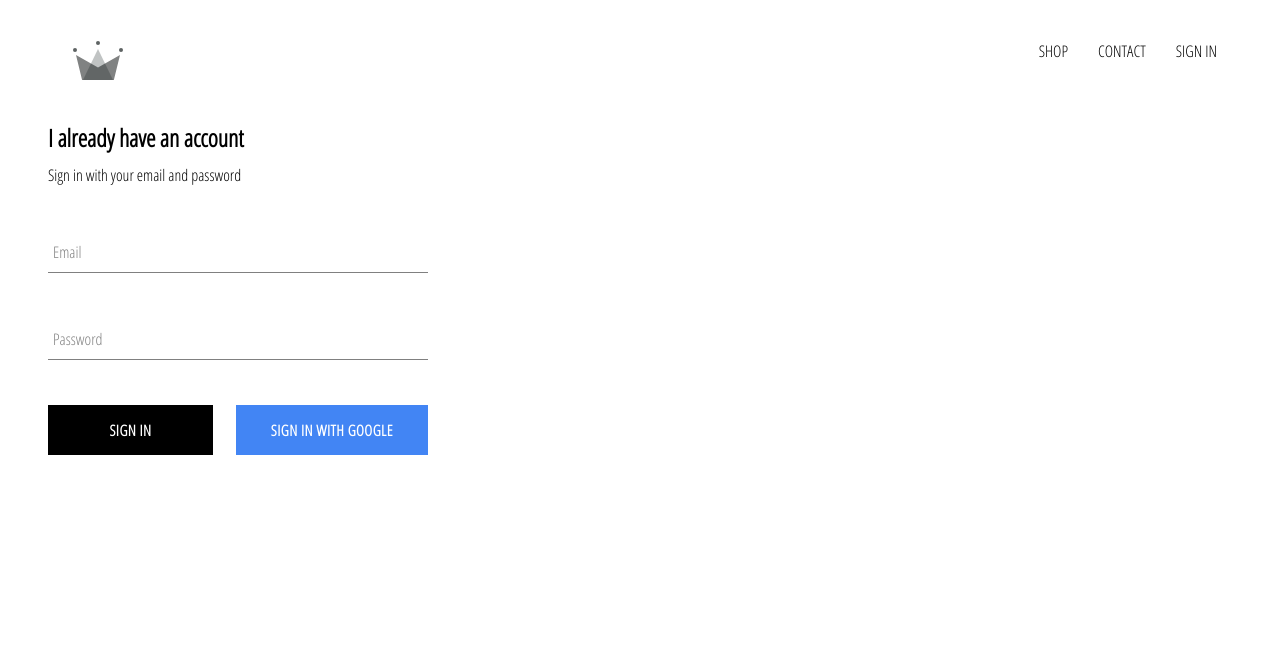
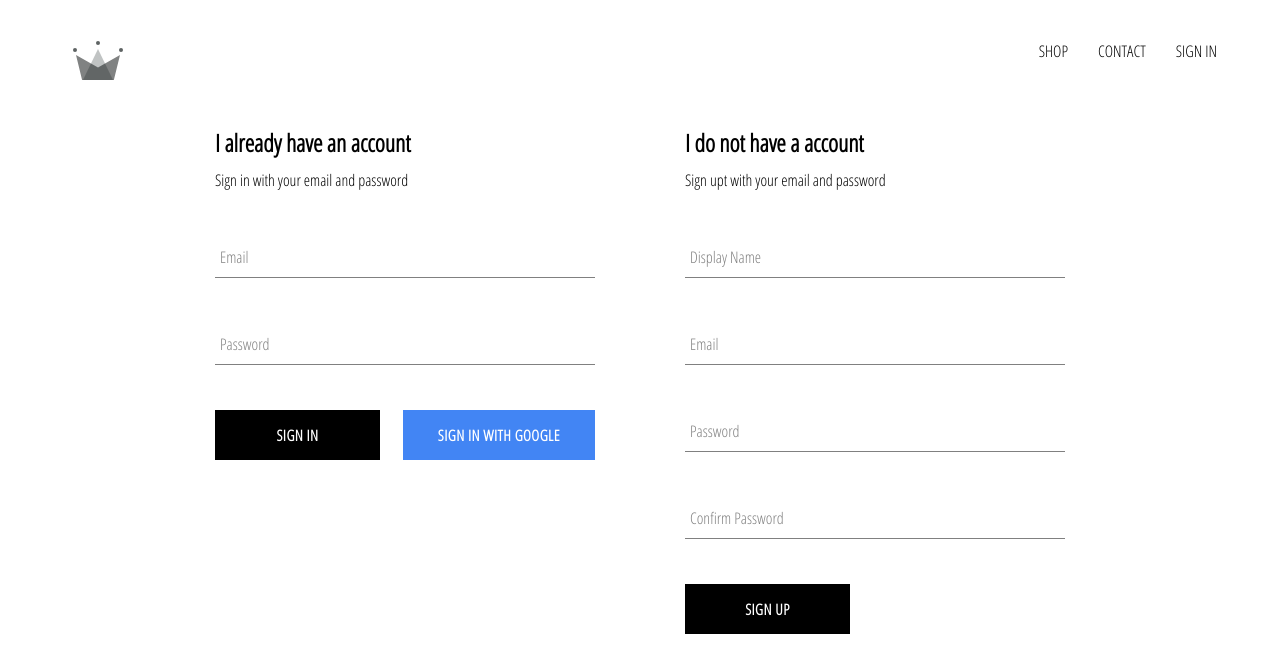
Before and after one commit to akhegade/clothing-ecom-app, a React (Create React App) app: page /signin in a window 1280 px wide. Shown: the top 672 px of the page. Built offline with nearby package versions, Linux system fonts and the light colour scheme; no server answers.

Commit message:
add sign-up component and implemented firebase utils,included ability to store authenticated users into firestore database

```diff
--- a/src/App.js
+++ b/src/App.js
@@ -6,7 +6,7 @@
 import Header from "./components/header/header.component";
 import SignInAndSignUp from "./pages/sign-in-and-sing-up/sign-in-and-sing-up.component";
 
-import {auth} from "./firebase/firebase.utils";
+import {auth, createUserProfileDocument} from "./firebase/firebase.utils";
 
 class App extends React.Component {
   constructor() {
@@ -19,15 +19,36 @@
   unsubcribeFromAuth = null;
 
   componentDidMount() {
-    this.unsubcribeFromAuth = auth.onAuthStateChanged(user => {
-      this.setState({currentUser: user});
+    this.unsubcribeFromAuth = auth.onAuthStateChanged(async userAuth => {
+      // this.setState({currentUser: user});
+      // createUserProfileDocument(user);
+
+      if (userAuth) {
+        const userRef = await createUserProfileDocument(userAuth);
+
+        userRef.onSnapshot(snapShot => {
+          // consolce.log(snapShot.data());
+          this.setState({
+            currentUser:{
+              id:snapShot.id,
+              ...snapShot.data()
+            }
+          },()=>{
+          console.log(this.state);
+          })
+
+
+        });
+      }
+      else{
+        this.setState({currentUser:userAuth})
+      }
 
     });
   }
 
   componentWillUnmount() {
     this.unsubcribeFromAuth();
-
   }
 
   render() {
--- /dev/null
+++ b/src/components/sign-up/sign-up.component.jsx
@@ -0,0 +1,98 @@
+import React from "react";
+
+import "./sign-up.style.scss";
+
+import FormInput from "../form-input/form-input.component";
+import CustomButton from "../custom-button/custom-button.component";
+
+import {auth, createUserProfileDocument} from "../../firebase/firebase.utils";
+
+class SignUp extends React.Component {
+  constructor() {
+    super();
+    this.state = {
+      displayName: "",
+      email: "",
+      password: "",
+      confirmPassword: ""
+    };
+  }
+
+  handleSubmit = async event => {
+    event.preventDefault();
+
+    const {displayName, email, password, confirmPassword} = this.state;
+
+    if (password !== confirmPassword) {
+      alert("passowrd don't match");
+      return;
+    }
+
+    try {
+      const {user} = await auth.createUserWithEmailAndPassword(email, password);
+
+      await createUserProfileDocument(user, {displayName});
+
+      this.setState({
+        displayName: "",
+        email: "",
+        password: "",
+        confirmPassword: ""
+      });
+    } catch (error) {
+      console.log(error);
+    }
+  };
+
+  handleChange = event => {
+    const {name, value} = event.target;
+    this.setState({[name]: value});
+  };
+
+  render() {
+    const {displayName, email, password, confirmPassword} = this.state;
+    return (
+      <div className="sign-up">
+        <h2 className="title">I do not have a account</h2>
+        <span>Sign upt with your email and password</span>
+        <form className="sign-up-form" onSubmit={this.handleSubmit}>
+          <FormInput
+            type="text"
+            name="displayName"
+            value={displayName}
+            onChange={this.handleChange}
+            label="Display Name"
+            required
+          />
+          <FormInput
+            type="email"
+            name="email"
+            value={email}
+            onChange={this.handleChange}
+            label=" Email"
+            required
+          />
+          <FormInput
+            type="password"
+            name="password"
+            value={password}
+            onChange={this.handleChange}
+            label="Password"
+            required
+          />
+          <FormInput
+            type="password"
+            name="confirmPassword"
+            value={confirmPassword}
+            onChange={this.handleChange}
+            label="Confirm Password"
+            required
+          />
+          <CustomButton type="submit">SIGN UP</CustomButton>
+        </form>
+      </div>
+    );
+  }
+}
+
+export default SignUp;
--- /dev/null
+++ b/src/components/sign-up/sign-up.style.scss
@@ -0,0 +1,9 @@
+.sign-up {
+  display: flex;
+  flex-direction: column;
+  width: 380px;
+
+  .title {
+    margin: 10px 0;
+  }
+}
--- a/src/firebase/firebase.utils.js
+++ b/src/firebase/firebase.utils.js
@@ -3,7 +3,6 @@
 import "firebase/auth";
 
 var firebaseConfig = {
-
   apiKey: "AIzaSyBFt_tORrQaTDC_GSrcxRmPzphSKumjrok",
   authDomain: "your-fash.firebaseapp.com",
   databaseURL: "https://your-fash.firebaseio.com",
@@ -12,6 +11,35 @@
   messagingSenderId: "120790033523",
   appId: "1:120790033523:web:3fe2ac663aa7cd3e36b606",
   measurementId: "G-BHPB2Y6DL9"
+};
+
+export const createUserProfileDocument = async (userAuth, additionalData) => {
+  if (!userAuth) return;
+
+  const userRef = firestore.doc(`users/${userAuth.uid}`);
+
+  const snapShot = await userRef.get();
+
+  // console.log(snapShot);
+
+  if (!snapShot.exitsts) {
+    const {displayName, email} = userAuth;
+    const createdAt = new Date();
+
+    try {
+      await userRef.set({
+        displayName,
+        email,
+        createdAt,
+        ...additionalData
+      });
+    } catch (error) {
+      console.log("error creating user", error.message);
+    }
+  }
+
+  return userRef;
+  // console.log("documents =",firestore.doc("users/:1d234f43345"));
 };
 
 firebase.initializeApp(firebaseConfig);
--- a/src/pages/sign-in-and-sing-up/sign-in-and-sing-up.component.jsx
+++ b/src/pages/sign-in-and-sing-up/sign-in-and-sing-up.component.jsx
@@ -3,10 +3,13 @@
 import "./sign-in-and-sing-up.style.scss";
 
 import SingIn from "../../components/sign-in/sign-in.component";
+import SignUp from "../../components/sign-up/sign-up.component";
+
 const SignInAndSignUp = () => {
   return (
     <div className="sign-in-and-sign-up">
       <SingIn />
+      <SignUp />
     </div>
   );
 };
--- a/src/pages/sign-in-and-sing-up/sign-in-and-sing-up.style.scss
+++ b/src/pages/sign-in-and-sing-up/sign-in-and-sing-up.style.scss
@@ -0,0 +1,6 @@
+.sign-in-and-sign-up {
+  width: 850px;
+  display: flex;
+  justify-content: space-between;
+  margin: 30px auto;
+}
```
